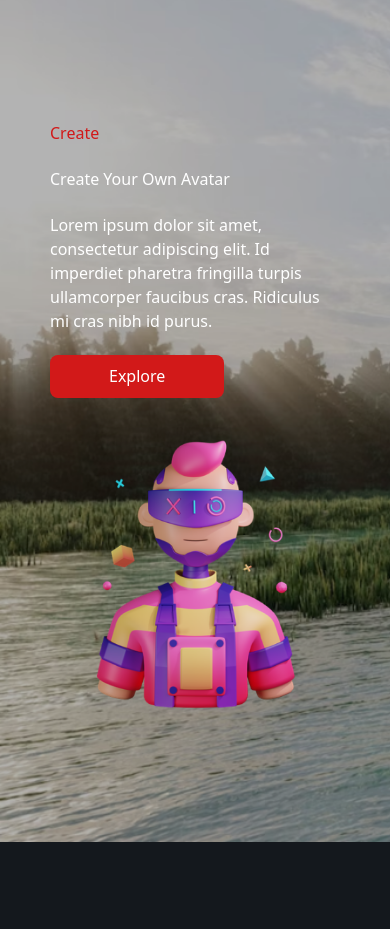
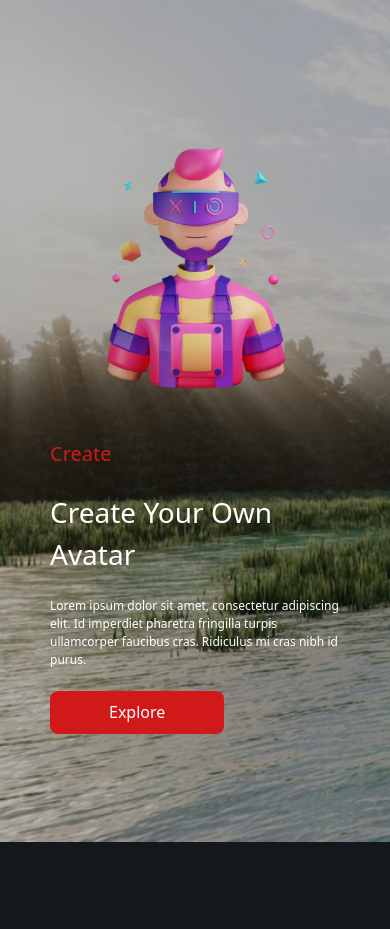
Before and after one commit to nidamuna/jataka, a React (Create React App) app: page / in a window 390 px wide. Shown: the part 1730-2659 px from the top of the page. Built offline with nearby package versions, Linux system fonts and the light colour scheme.

Commit message:
add responsive

```diff
--- a/src/components/Content2.jsx
+++ b/src/components/Content2.jsx
@@ -4,15 +4,15 @@ import Cyber from '../assets/Cyber.png';
 const Content2 = () => {
   return (
     <div className="w-screen h-screen inset-0 bg-lake-image bg-cover bg-no-repeat px-[50px] py-20 flex items-center">
-      <div className="grid md:grid-cols-2 sm:grid-cols-1 gap-x-[135px] justify-center items-center mx-auto overflow-hidden">
-        <div className="flex flex-col justify-center items-start">
-          <h1 className="lg:text-[40px] sm:text-[30px] lg:leading-[48px] mb-[22px] font-medium text-[#D21919]">
-              Create
+      <div className="flex md:flex-row flex-col flex-col-reverse justify-center items-center mx-auto overflow-hidden">
+        <div className="basis-[50%] flex flex-col justify-center items-start">
+          <h1 className="lg:text-[40px] text-[20px] lg:leading-[48px] mb-[22px] font-medium text-[#D21919]">
+            Create
           </h1>
-          <h1 className="lg:text-[48px] sm:text-[38px] text-white lg:leading-[58px] mb-[22px] font-medium">
+          <h1 className="lg:text-[48px] text-[28px] text-white lg:leading-[58px] mb-[22px] font-medium">
             Create Your Own Avatar
           </h1>
-          <p className="lg:text-[20px] sm:text-[16px] lg:first:leading-[24px] text-white font-medium">
+          <p className="lg:text-[20px] text-[12px] lg:leading-[24px] text-white font-medium">
             Lorem ipsum dolor sit amet, consectetur adipiscing elit. Id
             imperdiet pharetra fringilla turpis ullamcorper faucibus cras.
             Ridiculus mi cras nibh id purus.
@@ -21,8 +21,12 @@ const Content2 = () => {
             Explore
           </button>
         </div>
-        <div className="flex justify-center items-center pt-8">
-          <img src={Cyber} alt="cyber" />
+        <div className="basis-[50%] flex justify-center items-center pt-8 lg:ml-[135px]">
+          <img
+            src={Cyber}
+            alt="cyber"
+            className="mb-10 lg:mb-0 w-[90%] lg:w-[70%]"
+          />
         </div>
       </div>
     </div>
```
